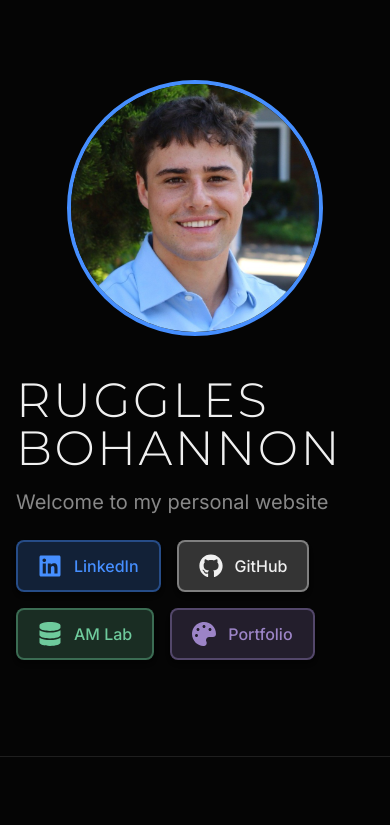
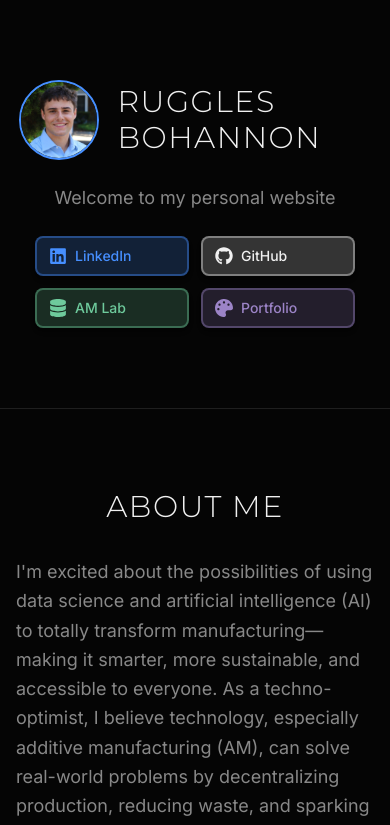
Before and after one commit to rugglesbohannon/rugglesbohannon.com, a Next.js app: page / in a window 390 px wide. Shown: the top 825 px of the page. Built offline with nearby package versions, Linux system fonts and the light colour scheme.

Commit message:
Add mobile-specific layout without changing desktop view

```diff
--- a/src/app/page.tsx
+++ b/src/app/page.tsx
@@ -9,7 +9,28 @@ export default function Home() {
       {/* Hero Section */}
       <section className="w-full py-20 border-b border-muted/20">
         <div className="container mx-auto px-4">
-          <div className="flex flex-col md:flex-row items-center gap-10">
+          {/* Mobile Layout - only shows on small screens */}
+          <div className="flex md:hidden flex-row items-center gap-4 mb-6">
+            <div className="w-1/4 flex justify-center">
+              <div className="relative w-20 h-20 rounded-full overflow-hidden border-2 border-primary">
+                <Image
+                  src="/linkedinheadshot.jpeg"
+                  alt="Ruggles Bohannon"
+                  fill
+                  className="object-cover"
+                  priority
+                />
+              </div>
+            </div>
+            <div className="w-3/4">
+              <h1 className="font-display text-3xl font-light tracking-medium uppercase text-foreground">
+                Ruggles Bohannon
+              </h1>
+            </div>
+          </div>
+
+          {/* Desktop Layout - hidden on mobile */}
+          <div className="hidden md:flex flex-col md:flex-row items-center gap-10">
             <div className="md:w-1/3 flex justify-center">
               <div className="relative w-64 h-64 rounded-full overflow-hidden border-4 border-primary">
                 <Image
@@ -68,6 +89,51 @@ export default function Home() {
               </div>
             </div>
           </div>
+
+          {/* Welcome Text - Mobile Only */}
+          <p className="md:hidden text-center text-lg text-muted mb-6">
+            Welcome to my personal website
+          </p>
+
+          {/* Mobile Buttons - 2x2 Grid - Only visible on mobile */}
+          <div className="grid md:hidden grid-cols-2 gap-3 max-w-xs mx-auto">
+            <Link
+              href="https://www.linkedin.com/in/ruggles-bohannon-a2775717b/"
+              className="flex items-center gap-2 px-3 py-2 bg-primary/20 hover:bg-primary/30 text-primary rounded-lg transition-colors border-2 border-primary/40 shadow-md"
+              target="_blank"
+              rel="noopener noreferrer"
+            >
+              <FaLinkedin className="text-lg" />
+              <span className="font-medium text-sm">LinkedIn</span>
+            </Link>
+            <Link
+              href="https://github.com/rugglesbohannon"
+              className="flex items-center gap-2 px-3 py-2 bg-foreground/20 hover:bg-foreground/30 text-foreground rounded-lg transition-colors border-2 border-foreground/40 shadow-md"
+              target="_blank"
+              rel="noopener noreferrer"
+            >
+              <FaGithub className="text-lg" />
+              <span className="font-medium text-sm">GitHub</span>
+            </Link>
+            <Link
+              href="https://www.openamlab.com/"
+              className="flex items-center gap-2 px-3 py-2 bg-accent/20 hover:bg-accent/30 text-accent rounded-lg transition-colors border-2 border-accent/40 shadow-md"
+              target="_blank"
+              rel="noopener noreferrer"
+            >
+              <FaDatabase className="text-lg" />
+              <span className="font-medium text-sm">AM Lab</span>
+            </Link>
+            <Link
+              href="https://www.rugglesbohannondesigns.com/"
+              className="flex items-center gap-2 px-3 py-2 bg-secondary/20 hover:bg-secondary/30 text-secondary rounded-lg transition-colors border-2 border-secondary/40 shadow-md"
+              target="_blank"
+              rel="noopener noreferrer"
+            >
+              <FaPalette className="text-lg" />
+              <span className="font-medium text-sm">Portfolio</span>
+            </Link>
+          </div>
         </div>
       </section>
 
```
